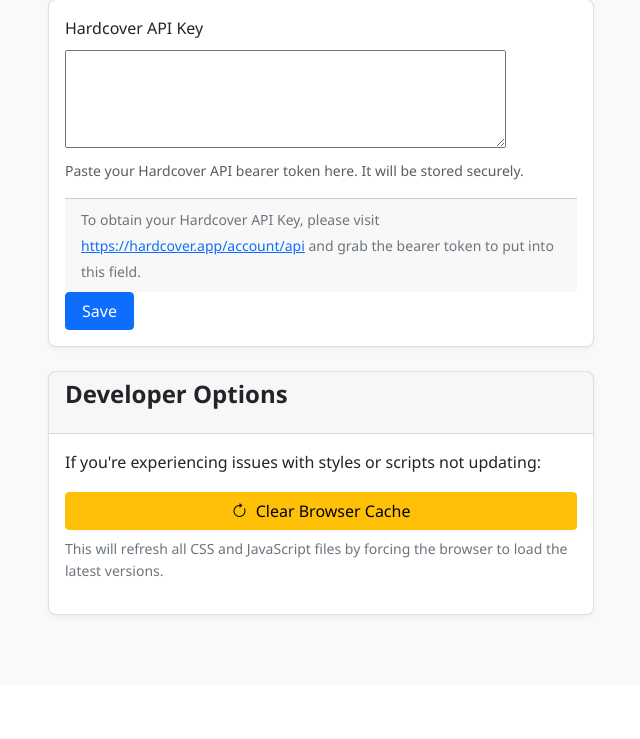
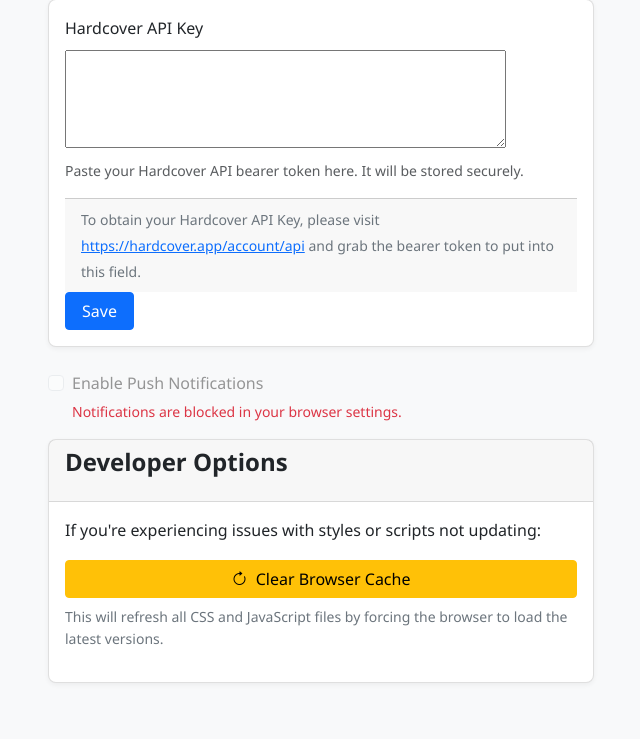
Before and after one commit to TSPARR/hardcover_bookclub, a Django app: page /profile/settings/ in a window 1280 px wide. Shown: the part 115-854 px from the top of the page, without its empty margins (319-959 px from the left). Before the commit the page ends 732 px from the top, so only its background shows below. Run offline with Django 5.2, Linux system fonts and the light colour scheme; the visitor is signed in with stand-in values (Sample User, id 1).

Commit message:
First attempt at PWA push notifications

```diff
--- a/bookclub/forms.py
+++ b/bookclub/forms.py
@@ -96,16 +96,20 @@
         return user
 
 
-class ApiKeyForm(forms.ModelForm):
+class ProfileSettingsForm(forms.ModelForm):
     hardcover_api_key = forms.CharField(
         widget=forms.Textarea(attrs={"rows": 3, "cols": 40}),
         required=False,
         help_text="Paste your Hardcover API bearer token here. It will be stored securely.",
     )
+    enable_notifications = forms.BooleanField(
+        required=False,
+        help_text="Receive notifications for new comments, book progress updates, and group activities.",
+    )
 
     class Meta:
         model = UserProfile
-        fields = ["hardcover_api_key"]
+        fields = ["hardcover_api_key", "enable_notifications"]
 
 
 class GroupForm(forms.ModelForm):
--- a/bookclub/models.py
+++ b/bookclub/models.py
@@ -468,6 +468,8 @@
     user = models.OneToOneField(User, on_delete=models.CASCADE, related_name="profile")
     hardcover_api_key = encrypt(models.TextField(blank=True, null=True))
     can_create_groups = models.BooleanField(default=False)
+    enable_notifications = models.BooleanField(default=False)
+    push_subscription = models.TextField(blank=True, null=True)
 
     def __str__(self):
         return f"{self.user.username}'s profile"
--- a/bookclub/static/bookclub/js/book-detail/utils/dom-helpers.js
+++ b/bookclub/static/bookclub/js/book-detail/utils/dom-helpers.js
@@ -95,8 +95,6 @@
         // Ensure we have a number and normalize it between 0-100
         const normalizedPercentage = Math.min(Math.max(0, parseFloat(percentage) || 0), 100);
 
-        console.log('DomHelpers: Updating progress bar to', normalizedPercentage); // Debug log
-
         // Update all properties directly
         progressBar.style.width = `${normalizedPercentage}%`;
         progressBar.textContent = `${normalizedPercentage.toFixed(1)}%`;
--- a/bookclub/static/bookclub/js/common.js
+++ b/bookclub/static/bookclub/js/common.js
@@ -55,11 +55,12 @@
 
     // Dark Mode Implementation
     setupDarkMode();
+
+    // Push Mode Implementation
+    setupPushNotifications();
 });
 
 function setupDarkMode() {
-    console.log('Setting up dark mode functionality');
-
     // Get reference to the dark mode stylesheet
     const darkModeStylesheet = document.querySelector('link[href*="dark-mode.css"]');
 
@@ -113,8 +114,6 @@
 
         // Save preference
         localStorage.setItem('darkMode', 'true');
-
-        console.log('Dark mode enabled');
     }
 
     function disableDarkMode() {
@@ -134,8 +133,6 @@
 
         // Save preference
         localStorage.setItem('darkMode', 'false');
-
-        console.log('Dark mode disabled');
     }
 
     // Listen for system preference changes
@@ -174,3 +171,264 @@
 
 // Make the function available globally
 window.copyInviteLink = copyInviteLink;
+
+// Add this function to common.js
+
+// Service Worker and Push Notification Setup
+function setupPushNotifications() {
+    const notificationToggle = document.getElementById('id_enable_notifications');
+    if (!notificationToggle) {
+        // Not on the settings page, no need to continue
+        return;
+    }
+
+    // Check if Push API is supported
+    if (!('serviceWorker' in navigator) || !('PushManager' in window)) {
+        notificationToggle.disabled = true;
+        notificationToggle.checked = false;
+        const helpText = document.querySelector('[for="id_enable_notifications"] + .form-text');
+        if (helpText) {
+            helpText.textContent = 'Push notifications are not supported in your browser.';
+            helpText.classList.add('text-danger');
+        }
+        return;
+    }
+
+    // Check permission state
+    const currentPermission = Notification.permission;
+    if (currentPermission === 'denied') {
+        notificationToggle.disabled = true;
+        notificationToggle.checked = false;
+        const helpText = document.querySelector('[for="id_enable_notifications"] + .form-text');
+        if (helpText) {
+            helpText.textContent = 'Notifications are blocked in your browser settings.';
+            helpText.classList.add('text-danger');
+        }
+        return;
+    }
+
+    // Register minimal service worker
+    async function registerServiceWorker() {
+        try {
+            const registration = await navigator.serviceWorker.register('/push-service-worker.js', {
+                scope: '/push/'
+            });
+            return registration;
+        } catch (error) {
+            console.error('Service worker registration failed:', error);
+            return null;
+        }
+    }
+
+    // Convert base64 to Uint8Array for the VAPID key
+    function urlBase64ToUint8Array(base64String) {
+        const padding = '='.repeat((4 - base64String.length % 4) % 4);
+        const base64 = (base64String + padding)
+          .replace(/-/g, '+')
+          .replace(/_/g, '/');
+
+        const rawData = window.atob(base64);
+        const outputArray = new Uint8Array(rawData.length);
+
+        for (let i = 0; i < rawData.length; ++i) {
+          outputArray[i] = rawData.charCodeAt(i);
+        }
+        return outputArray;
+      }
+
+    // Subscribe to push notifications
+    async function subscribeToPush() {
+        try {
+            // Get service worker registration
+            let registration = await navigator.serviceWorker.getRegistration('/push/');
+            if (!registration) {
+                registration = await registerServiceWorker();
+            }
+
+            if (!registration) {
+                throw new Error('Failed to register service worker');
+            }
+
+            // Get the server's public key
+            const response = await fetch('/api/push/vapid-public-key/');
+            if (!response.ok) {
+                throw new Error('Failed to get VAPID public key');
+            }
+
+            const vapidPublicKey = await response.text();
+            const applicationServerKey = urlBase64ToUint8Array(vapidPublicKey);
+
+            // Subscribe to push
+            const subscription = await registration.pushManager.subscribe({
+                userVisibleOnly: true,
+                applicationServerKey
+            });
+
+            // Send the subscription to the server
+            const csrfToken = document.querySelector('[name=csrfmiddlewaretoken]').value;
+            const sendResult = await fetch('/api/push/subscribe/', {
+                method: 'POST',
+                headers: {
+                    'Content-Type': 'application/json',
+                    'X-CSRFToken': csrfToken
+                },
+                body: JSON.stringify(subscription)
+            });
+
+            if (!sendResult.ok) {
+                throw new Error('Failed to save subscription on server');
+            }
+
+            return true;
+        } catch (error) {
+            console.error('Subscription error:', error);
+            return false;
+        }
+    }
+
+    // Unsubscribe from push notifications
+    async function unsubscribeFromPush() {
+        try {
+            const registration = await navigator.serviceWorker.getRegistration('/push/');
+            if (!registration) {
+                return true; // Nothing to unsubscribe from
+            }
+
+            const subscription = await registration.pushManager.getSubscription();
+            if (!subscription) {
+                return true; // Nothing to unsubscribe from
+            }
+
+            // Unsubscribe from browser
+            await subscription.unsubscribe();
+
+            // Tell the server to remove the subscription
+            const csrfToken = document.querySelector('[name=csrfmiddlewaretoken]').value;
+            await fetch('/api/push/unsubscribe/', {
+                method: 'POST',
+                headers: {
+                    'Content-Type': 'application/json',
+                    'X-CSRFToken': csrfToken
+                },
+                body: JSON.stringify({endpoint: subscription.endpoint})
+            });
+
+            return true;
+        } catch (error) {
+            console.error('Unsubscribe error:', error);
+            return false;
+        }
+    }
+
+    // Check existing subscription
+    async function checkExistingSubscription() {
+        try {
+            const registration = await navigator.serviceWorker.getRegistration('/push/');
+            if (!registration) {
+                return false;
+            }
+
+            const subscription = await registration.pushManager.getSubscription();
+            return !!subscription;
+        } catch (error) {
+            console.error('Error checking subscription:', error);
+            return false;
+        }
+    }
+
+    // Initialize toggle state
+    checkExistingSubscription().then(isSubscribed => {
+        notificationToggle.checked = isSubscribed;
+    });
+
+    // Handle toggle changes
+    notificationToggle.addEventListener('change', async event => {
+        if (event.target.checked) {
+            // Request permission if needed
+            if (Notification.permission !== 'granted') {
+                const permission = await Notification.requestPermission();
+                if (permission !== 'granted') {
+                    event.target.checked = false;
+                    return;
+                }
+            }
+
+            // Subscribe
+            const success = await subscribeToPush();
+            event.target.checked = success;
+
+            if (success) {
+                const helpText = document.querySelector('[for="id_enable_notifications"] + .form-text');
+                if (helpText && helpText.classList.contains('text-danger')) {
+                    helpText.classList.remove('text-danger');
+                    helpText.textContent = 'Receive notifications for new comments, book progress updates, and group activities.';
+                }
+            }
+        } else {
+            // Unsubscribe
+            await unsubscribeFromPush();
+        }
+    });
+
+    // Handle test notification button
+    const testButton = document.getElementById('test-notification-button');
+    const testContainer = document.getElementById('notification-test-container');
+
+    if (testButton && testContainer) {
+        // Show test button only when notifications are enabled
+        function updateTestButtonVisibility() {
+            if (notificationToggle.checked) {
+                testContainer.style.display = 'block';
+            } else {
+                testContainer.style.display = 'none';
+            }
+        }
+
+        // Initial visibility check
+        updateTestButtonVisibility();
+
+        // Update visibility when toggle changes
+        notificationToggle.addEventListener('change', updateTestButtonVisibility);
+
+        // Send test notification when button is clicked
+        testButton.addEventListener('click', async () => {
+            testButton.disabled = true;
+            testButton.innerHTML = '<i class="bi bi-hourglass-split me-1"></i> Sending...';
+
+            try {
+                const csrfToken = document.querySelector('[name=csrfmiddlewaretoken]').value;
+                const response = await fetch('/api/push/test/', {
+                    method: 'POST',
+                    headers: {
+                        'Content-Type': 'application/json',
+                        'X-CSRFToken': csrfToken
+                    },
+                    body: JSON.stringify({})
+                });
+
+                if (response.ok) {
+                    testButton.innerHTML = '<i class="bi bi-check-circle me-1"></i> Notification Sent!';
+                    setTimeout(() => {
+                        testButton.innerHTML = '<i class="bi bi-bell me-1"></i> Test Notifications';
+                        testButton.disabled = false;
+                    }, 3000);
+                } else {
+                    const data = await response.json();
+                    testButton.innerHTML = '<i class="bi bi-exclamation-triangle me-1"></i> Failed';
+                    console.error('Test notification failed:', data.message);
+                    setTimeout(() => {
+                        testButton.innerHTML = '<i class="bi bi-bell me-1"></i> Test Notifications';
+                        testButton.disabled = false;
+                    }, 3000);
+                }
+            } catch (error) {
+                console.error('Error sending test notification:', error);
+                testButton.innerHTML = '<i class="bi bi-exclamation-triangle me-1"></i> Error';
+                setTimeout(() => {
+                    testButton.innerHTML = '<i class="bi bi-bell me-1"></i> Test Notifications';
+                    testButton.disabled = false;
+                }, 3000);
+            }
+        });
+    }
+}
--- a/bookclub/templates/bookclub/profile_settings.html
+++ b/bookclub/templates/bookclub/profile_settings.html
@@ -32,6 +32,19 @@
                     <button type="submit" class="btn btn-primary">Save</button>
                 </form>
             </div>
+        </div>
+
+        <div class="mb-3 form-check">
+            <input type="checkbox" class="form-check-input" id="id_enable_notifications" name="enable_notifications" {% if form.enable_notifications.value %}checked{% endif %}>
+            <label class="form-check-label" for="id_enable_notifications">Enable Push Notifications</label>
+            <div class="form-text">{{ form.enable_notifications.help_text }}</div>
+        </div>
+
+        <div class="mb-3 mt-2" id="notification-test-container" style="display: none;">
+            <button type="button" class="btn btn-outline-primary btn-sm" id="test-notification-button">
+                <i class="bi bi-bell me-1"></i> Test Notifications
+            </button>
+            <small class="form-text text-muted ms-2">Send a test notification to verify your settings.</small>
         </div>
 
         <!-- Developer information section -->
--- a/bookclub/urls.py
+++ b/bookclub/urls.py
@@ -1,4 +1,9 @@
+import os
+
+from django.conf import settings
 from django.contrib.auth import views as auth_views
+from django.contrib.staticfiles.storage import staticfiles_storage
+from django.http import HttpResponse
 from django.urls import path
 from django.views.generic import TemplateView
 
@@ -48,7 +53,35 @@
     manage_invitations,
     revoke_invitation,
 )
-from bookclub.views.profile_views import profile_settings
+from bookclub.views.profile_views import (
+    get_vapid_public_key,
+    profile_settings,
+    push_subscribe,
+    push_unsubscribe,
+    test_push_notification,
+)
+
+
+def serve_service_worker(request):
+    # Path to the service worker file - fix the path to match your directory structure
+    sw_path = os.path.join(
+        settings.BASE_DIR, "bookclub", "static", "push-service-worker.js"
+    )
+
+    # Read the file content
+    try:
+        with open(sw_path, "r") as file:
+            content = file.read()
+    except FileNotFoundError:
+        return HttpResponse(f"Service worker not found at {sw_path}", status=404)
+
+    # Serve with correct content type and cache control headers
+    response = HttpResponse(content, content_type="application/javascript")
+    response["Cache-Control"] = "no-cache, no-store, must-revalidate"
+    response["Pragma"] = "no-cache"
+    response["Expires"] = "0"
+    return response
+
 
 urlpatterns = [
     path("", landing_page, name="landing_page"),
@@ -212,4 +245,29 @@
         admin_create_dollar_bet,
         name="admin_create_dollar_bet",
     ),
+    # Dedicated URL for service worker with minimal scope
+    path(
+        "push-service-worker.js",
+        serve_service_worker,
+        name="bookclub/push-service-worker",
+    ),
+    # Create a placeholder push route for the service worker scope
+    path(
+        "push/",
+        TemplateView.as_view(template_name="push_placeholder.html"),
+        name="push-placeholder",
+    ),
+    # API endpoints
+    path(
+        "api/push/vapid-public-key/",
+        get_vapid_public_key,
+        name="vapid-public-key",
+    ),
+    path("api/push/subscribe/", push_subscribe, name="push-subscribe"),
+    path("api/push/unsubscribe/", push_unsubscribe, name="push-unsubscribe"),
+    path(
+        "api/push/test/",
+        test_push_notification,
+        name="test-push-notification",
+    ),
 ]
--- a/bookclub/views/profile_views.py
+++ b/bookclub/views/profile_views.py
@@ -2,22 +2,36 @@
 User profile related views
 """
 
+import json
 import logging
+import os
+
 import requests
 from django.contrib import messages
 from django.contrib.auth.decorators import login_required
+from django.http import HttpResponse, JsonResponse
 from django.shortcuts import redirect, render
+from django.views.decorators.csrf import csrf_protect
+from django.views.decorators.http import require_POST
 
-from ..forms import ApiKeyForm
+from ..forms import ProfileSettingsForm
 from ..hardcover_api import HardcoverAPI
+from ..notifications import send_push_notification
 
 logger = logging.getLogger(__name__)
+
+# Get VAPID keys from environment variables
+VAPID_PUBLIC_KEY = os.environ.get("VAPID_PUBLIC_KEY", "")
+VAPID_PRIVATE_KEY = os.environ.get("VAPID_PRIVATE_KEY", "")
+VAPID_CLAIMS = {
+    "sub": f"mailto:{os.environ.get('VAPID_CONTACT_EMAIL', 'your-email@example.com')}"
+}
 
 
 @login_required
 def profile_settings(request):
     if request.method == "POST":
-        form = ApiKeyForm(request.POST, instance=request.user.profile)
+        form = ProfileSettingsForm(request.POST, instance=request.user.profile)
         if form.is_valid():
             api_key = form.cleaned_data["hardcover_api_key"]
 
@@ -49,7 +63,8 @@
                     ):
                         form.save()
                         messages.success(
-                            request, "Your API key has been updated successfully."
+                            request,
+                            "Your profile settings have been updated successfully.",
                         )
                     else:
                         messages.error(
@@ -60,10 +75,106 @@
             else:
                 # No API key provided, just save the form (will clear existing key)
                 form.save()
-                messages.success(request, "Your API key has been removed.")
+                messages.success(request, "Your profile settings have been updated.")
 
             return redirect("profile_settings")
     else:
-        form = ApiKeyForm(instance=request.user.profile)
+        form = ProfileSettingsForm(instance=request.user.profile)
 
     return render(request, "bookclub/profile_settings.html", {"form": form})
+
+
+@login_required
+def get_vapid_public_key(request):
+    """Return the VAPID public key for push subscriptions"""
+    if not VAPID_PUBLIC_KEY:
+        logger.error("VAPID_PUBLIC_KEY environment variable is not set")
+        return HttpResponse(status=501)  # Not Implemented
+    return HttpResponse(VAPID_PUBLIC_KEY)
+
+
+@login_required
+@csrf_protect
+@require_POST
+def push_subscribe(request):
+    """Store a new push subscription for the user"""
+    try:
+        subscription_json = json.loads(request.body.decode("utf-8"))
+
+        # Log what we're receiving
+        logger.info(f"Received subscription from user {request.user.username}")
+
+        # Store the subscription in the user's profile
+        user_profile = request.user.profile
+        user_profile.push_subscription = json.dumps(subscription_json)
+        user_profile.enable_notifications = True
+        user_profile.save()
+
+        # Log the update
+        logger.info(
+            f"Updated user profile for {request.user.username}, notifications enabled: {user_profile.enable_notifications}"
+        )
+
+        return JsonResponse({"status": "success"})
+    except Exception as e:
+        logger.exception(
+            f"Error saving push subscription for user {request.user.username}"
+        )
+        return JsonResponse({"status": "error", "message": str(e)}, status=400)
+
+
+@login_required
+@csrf_protect
+@require_POST
+def push_unsubscribe(request):
+    """Remove a push subscription for the user"""
+    try:
+        data = json.loads(request.body.decode("utf-8"))
+        endpoint = data.get("endpoint")
+
+        # Find and update the user's profile
+        user_profile = request.user.profile
+
+        # Clear the subscription if it matches the endpoint
+        if user_profile.push_subscription:
+            stored_subscription = json.loads(user_profile.push_subscription)
+            if stored_subscription.get("endpoint") == endpoint:
+                user_profile.push_subscription = None
+                user_profile.enable_notifications = False
+                user_profile.save()
+
+        return JsonResponse({"status": "success"})
+    except Exception as e:
+        logger.exception("Error removing push subscription")
+        return JsonResponse({"status": "error", "message": str(e)}, status=400)
+
+
+@login_required
+@csrf_protect
+@require_POST
+def test_push_notification(request):
+    """Send a test notification to the current user"""
+    user_profile = request.user.profile
+
+    # Check if the user has enabled notifications
+    if not user_profile.enable_notifications or not user_profile.push_subscription:
+        return JsonResponse(
+            {"status": "error", "message": "Notifications not enabled"}, status=400
+        )
+
+    # Send a test notification
+    success = send_push_notification(
+        user=request.user,
+        title="Test Notification",
+        body="Your notifications are working! This is a test message from Book Club.",
+        url=request.build_absolute_uri("/"),
+        icon="/static/bookclub/images/icon-192.png",
+    )
+
+    if success:
+        return JsonResponse({"status": "success"})
+    else:
+        return JsonResponse(
+            {"status": "error", "message": "Failed to send test notification"},
+            status=500,
+        )
--- a/requirements.txt
+++ b/requirements.txt
@@ -17,3 +17,4 @@
 sqlparse==0.5.3
 urllib3==2.3.0
 whitenoise==6.6.0
+pywebpush==1.14.0
```
Also changed, not shown: bookclub/notifications.py (added, +88 -0 lines), bookclub/static/bookclub/js/book-detail/modules/progress-tracker.js (+0 -8 lines), bookclub/static/push-service-worker.js (added, +45 -0 lines), bookclub/templates/bookclub/push_placeholder.html (added, +19 -0 lines), bookclub/migrations/0019_userprofile_enable_notifications_and_more.py (added).
